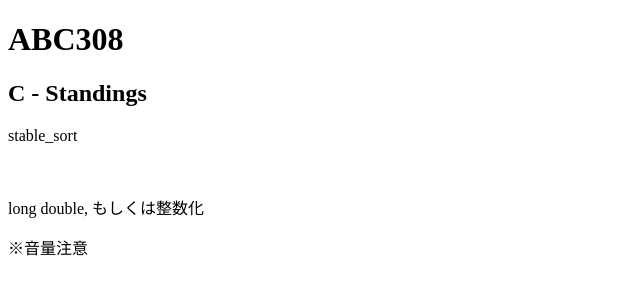
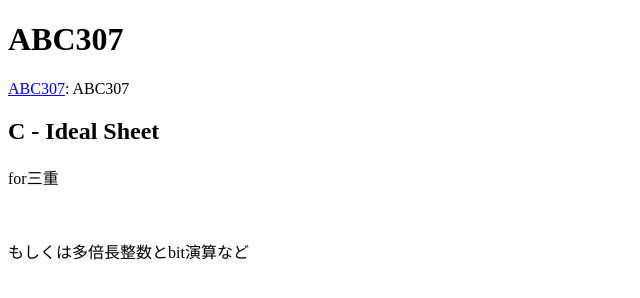
Before and after one commit to yorry2101/yorry2101.github.io, a plain HTML site: page competitive_p/abc307.html in a window 1280 px wide. Shown: the whole page, without its empty margins (0-640 px from the left). Drawn offline with Linux system fonts and the light colour scheme.

Commit message:
add pages

```diff
--- a/mplayer/index.html
+++ b/competitive_p/abc307.html
@@ -2,19 +2,18 @@
 <html>
   <head>
     <meta charset="utf-8">
-    <title>ABC308</title>
+    <title>ABC307</title>
     <!--link rel="stylesheet" href="mplayer.css"-->
   </head>
   <body>
     <div id="main">
-      <h1>ABC308</h1>
-      <h2>C - Standings</h2>
+      <h1>ABC307</h1>
+      <a href="https://atcoder.jp/contests/abc307/tasks" target="_blank">ABC307</a>: ABC307<p></p>
+      <h2>C - Ideal Sheet</h2>
       <div id="sub3">
-        <p>stable_sort</p><br/>
-        <p>long double, もしくは整数化</p>
+        <p>for三重</p><br/>
+        <p>もしくは多倍長整数とbit演算など</p>
       </div>
-      <!--p>Let's choose the song!<a id="random" href="#">ランダム</a></p-->
-      <p>※音量注意</p>
       <!-- script src="mplayer.js" charset="utf-8"></script-->
     </div>
   </body>
```
Also changed, not shown: competitive_p/index.html (+1 -2 lines), mplayer/mplayer.html (+0 -1 lines).
